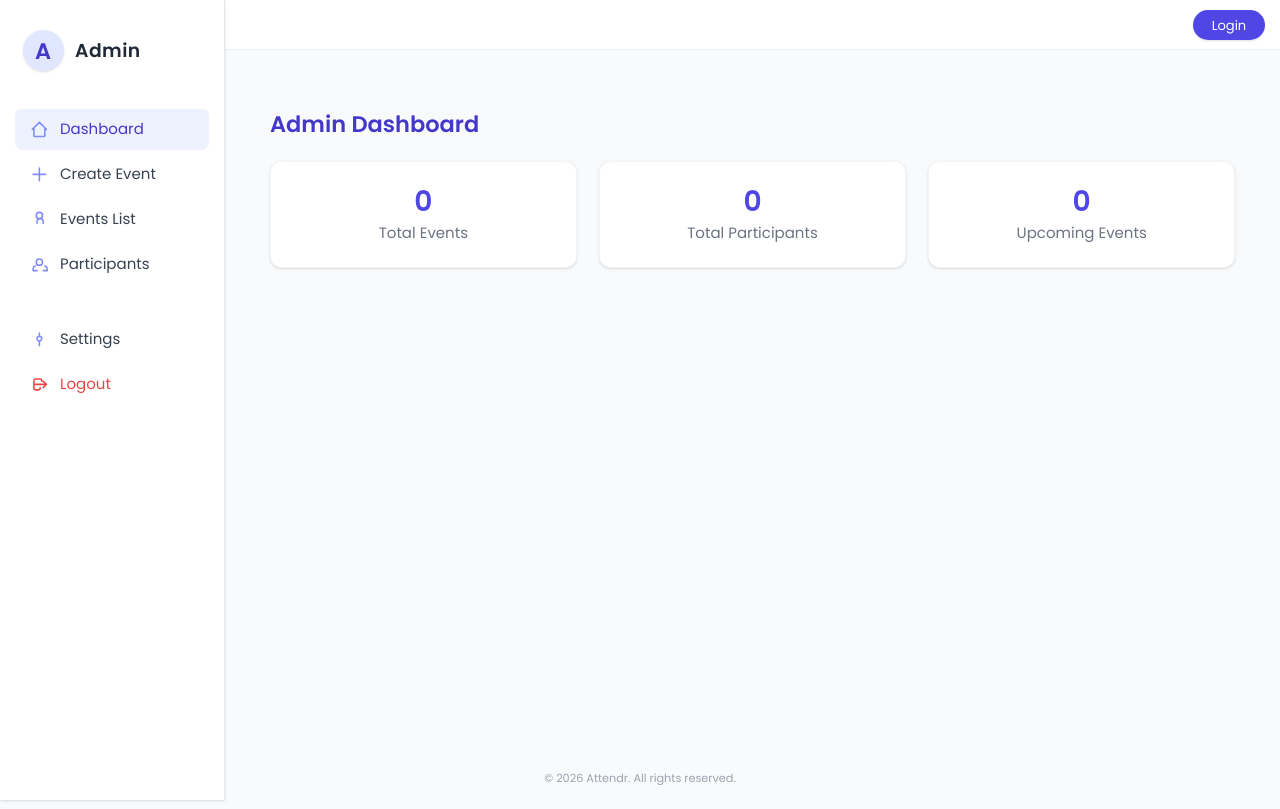
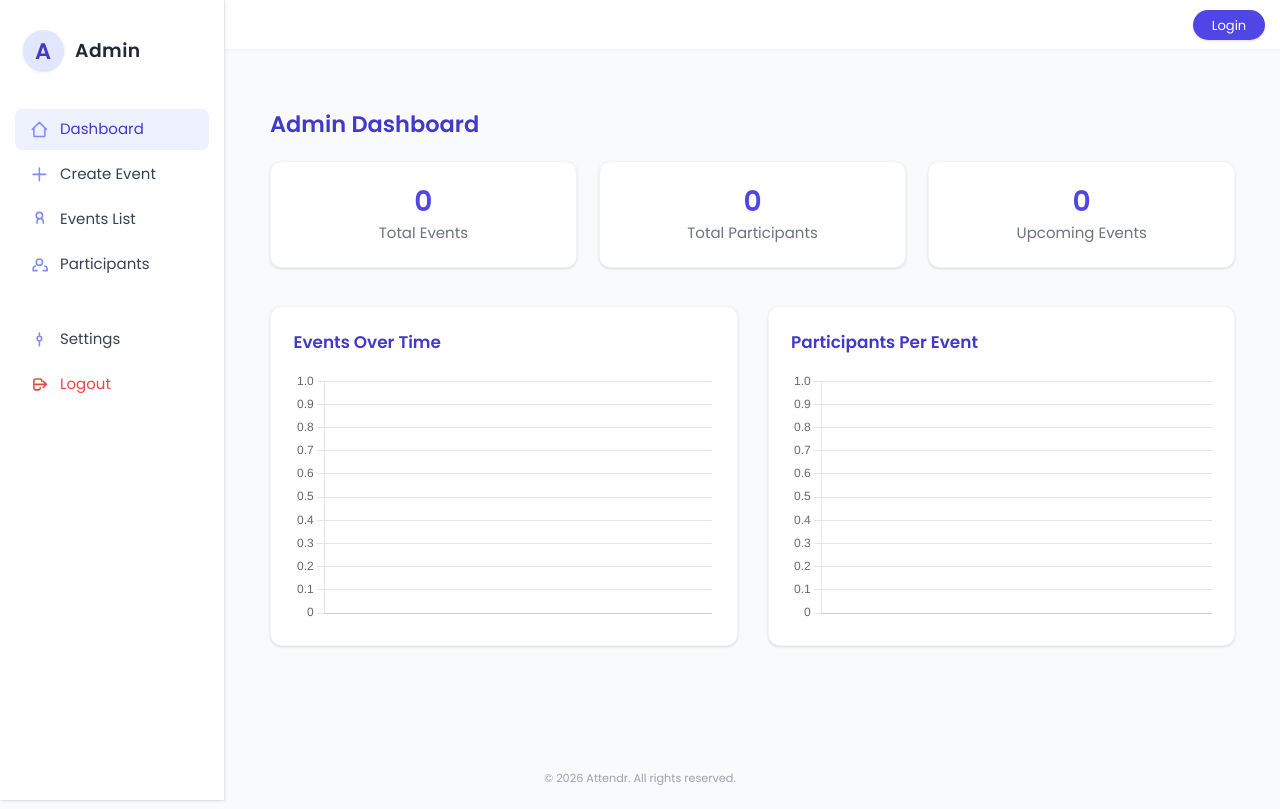
Before and after one commit to kingjrm/Attendr, a PHP site: page /admin/dashboard.php in a window 1280 px wide. Run offline with PHP 8.4, Linux system fonts and the light colour scheme; the visitor is signed in with stand-in values (Sample User, id 1); data that the repository does not hold is empty; some libraries are stand-ins or nearby versions.

Commit message:
major admin change

```diff
--- a/admin/dashboard.php
+++ b/admin/dashboard.php
@@ -29,6 +29,81 @@ $upcoming_events = $pdo->query('SELECT COUNT(*) FROM events WHERE event_date >=
                 <span class="text-gray-500 mt-1">Upcoming Events</span>
             </div>
         </div>
+        <!-- Graphs Section -->
+        <div class="grid grid-cols-1 md:grid-cols-2 gap-8">
+            <div class="bg-white rounded-xl shadow p-6 border border-gray-100">
+                <h3 class="text-lg font-semibold mb-4 text-indigo-700">Events Over Time</h3>
+                <canvas id="eventsChart" height="180"></canvas>
+            </div>
+            <div class="bg-white rounded-xl shadow p-6 border border-gray-100">
+                <h3 class="text-lg font-semibold mb-4 text-indigo-700">Participants Per Event</h3>
+                <canvas id="participantsChart" height="180"></canvas>
+            </div>
+        </div>
+        <!-- Chart.js CDN -->
+        <?php include '../assets/chartjs-cdn.html'; ?>
+        <script>
+        // Example data for Events Over Time
+        const eventsLabels = [
+            <?php foreach ($events as $event) {
+                echo "'" . date('M d', strtotime($event['event_date'])) . "',";
+            } ?>
+        ];
+        const eventsData = [
+            <?php foreach ($events as $event) {
+                echo "1,"; // Each event counts as 1 for demo
+            } ?>
+        ];
+        // Example data for Participants Per Event
+        const participantsLabels = [
+            <?php foreach ($events as $event) {
+                echo "'" . addslashes($event['event_name']) . "',";
+            } ?>
+        ];
+        const participantsData = [
+            <?php foreach ($events as $event) {
+                $count = $pdo->query("SELECT COUNT(*) FROM registrations WHERE event_id = " . $event['id'])->fetchColumn();
+                echo $count . ",";
+            } ?>
+        ];
+        // Events Over Time Chart
+        new Chart(document.getElementById('eventsChart').getContext('2d'), {
+            type: 'line',
+            data: {
+                labels: eventsLabels,
+                datasets: [{
+                    label: 'Events',
+                    data: eventsData,
+                    borderColor: '#6366f1',
+                    backgroundColor: 'rgba(99,102,241,0.1)',
+                    fill: true,
+                    tension: 0.3
+                }]
+            },
+            options: {
+                responsive: true,
+                plugins: { legend: { display: false } }
+            }
+        });
+        // Participants Per Event Chart
+        new Chart(document.getElementById('participantsChart').getContext('2d'), {
+            type: 'bar',
+            data: {
+                labels: participantsLabels,
+                datasets: [{
+                    label: 'Participants',
+                    data: participantsData,
+                    backgroundColor: '#6366f1',
+                    borderRadius: 6
+                }]
+            },
+            options: {
+                responsive: true,
+                plugins: { legend: { display: false } },
+                scales: { y: { beginAtZero: true } }
+            }
+        });
+        </script>
     </main>
 </div>
 <?php
--- /dev/null
+++ b/assets/chartjs-cdn.html
@@ -0,0 +1,2 @@
+<!-- Chart.js CDN -->
+<script src="https://cdn.jsdelivr.net/npm/chart.js"></script>
```
